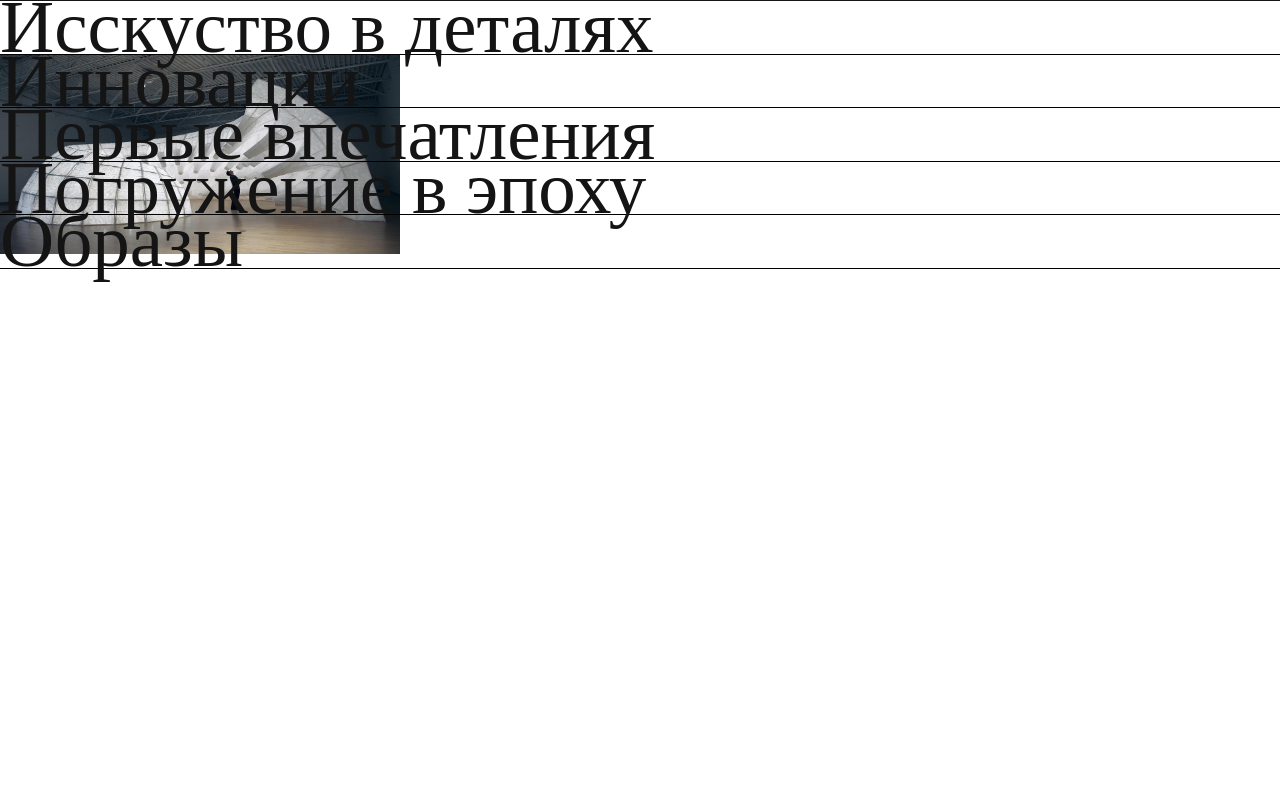
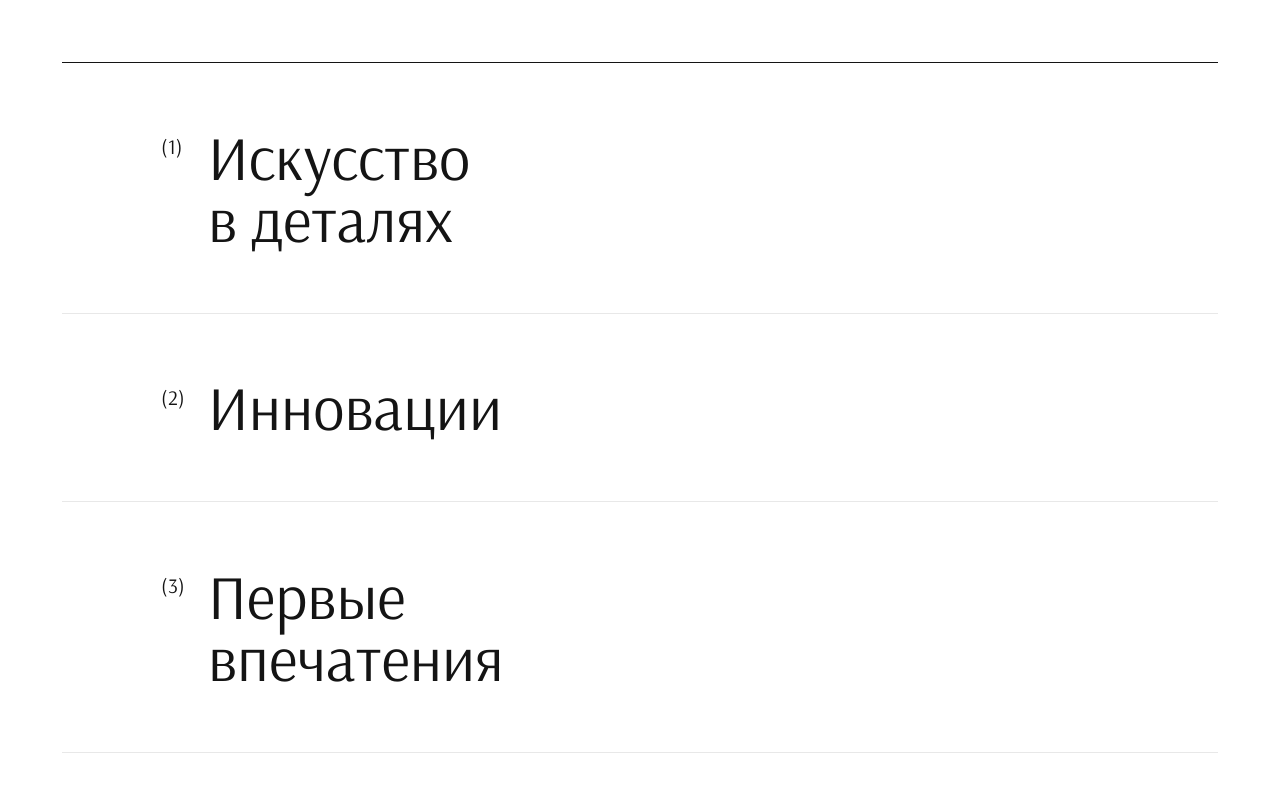
Before and after one commit to SsdyssY/Saitik, a plain HTML site: page Практика2/pages/index.html in a window 1280 px wide. Shown: the top 800 px of the page. Drawn offline with Linux system fonts and the light colour scheme.

Commit message:
Add files via upload

```diff
--- /dev/null
+++ b/Практика2/css/css-art.css
@@ -0,0 +1,41 @@
+html,body{margin:0;padding:0}
+body{font: 76% arial,sans-serif;
+	text-align:center;
+	background:url(../img/7.jpg);
+text-decoration-color: white;}
+@font-face {
+	font-family: Intro;
+	src: url(../fonts/Intro.otf);
+}
+p{margin:0 10px 10px}
+a{display:block;
+padding:10px}
+div#header h1{font-family: Intro;height:80px;
+	line-height:80px;
+	margin:0;
+color: white;
+text-align:center;}
+div#container{text-align:left}
+div#content p{font-family: Intro;line-height:1.;color: #FFCCCC;}
+div#navigation{
+
+}
+text.{
+	color: white;
+}
+div#extra{
+
+}
+div#footer{
+}
+div#footer p{margin:0;padding:5px 10px}
+div#container{width:700px;margin:0 auto}
+div#navigation{float:left;width:350px}
+div#extra{float:right;width:350px}
+div#footer{clear:both;width:100%}
+scale {
+    transition: 1s;
+   }
+   .scale:hover {
+    transform: scale(1.2); /* масштаб */
+   }
--- /dev/null
+++ b/Практика2/css/css.css
@@ -0,0 +1,87 @@
+* {
+	margin: 0;
+	padding: 0;
+}
+:root {
+	--S: #141414;
+	--P: calc(1vw + 1vh);
+	--transition: 1.25s cubic-bezier(.2, .5, 0, 1);
+	--transition-cursor: 2s cubic-bezier(.05, .5, 0, 1);
+}
+@font-face {
+	font-family: arsenal_f;
+	src: url(../fonts/arsenal-regular.woff2);
+}
+body {
+	background-color: #whitesmoke;
+}
+.magic-list {
+	font-family: arsenal_f, sans-serif;
+	font-size: calc(var(--P) * 3);
+	padding: calc(var(--P) * 3);
+}
+.magic-list__item {
+	cursor: none;
+	color: var(--S);
+	text-decoration: none;
+	display: block;
+	line-height: 1;
+	padding: calc(var(--P) * 3) calc(var(--P) * 7);
+	border-bottom: 1px solid rgb(0 0 0 / .09);
+	counter-increment: cm;
+}
+.magic-list__item:first-child {
+	border-top: 1.5px solid var(--S);
+}
+.magic-list__header {
+	width: min-content;
+	transition: transform var(--transition);
+	will-change: transform;
+}
+.magic-list__item::before {
+	content: '(' counter(cm) ')';
+	position: absolute;
+	font-size: calc(var(--P) * 1);
+	margin-left: calc(var(--P) * -2.25);
+	margin-top: calc(var(--P) / 2);
+	letter-spacing: .5px;
+	transition: transform var(--transition);
+	transition-delay: .025s;
+	will-change: transform;
+}
+.magic-list__item:hover .magic-list__header,
+.magic-list__item:hover::before {
+	transform: translate3d(calc(var(--P) * -5), 0, 0);
+}
+.cursor {
+	--width: calc(var(--P) * 22);
+	--height: calc(var(--P) * 14);
+	position: fixed;
+	width: var(--width);
+	height: 0;
+	top: calc(var(--height) * -.5);
+	left: calc(var(--width) * -.5);
+	overflow: hidden;
+    z-index: -1;
+    transform: translate3d(var(--move-x), var(--move-y), 0);
+    transition: transform var(--transition-cursor), height 1s ease;
+    will-change: transform;
+}
+.magic-list__item:hover .cursor {
+	height: var(--height);
+}
+.cursor__image {
+	--cursor-transform: translate3d(calc(var(--move-x) / -5), calc(var(--move-y) / -5), 0);
+	position: relative;
+	width: calc(var(--width) * 2);
+	height: calc(var(--height) * 2);
+	top: calc(var(--height) * -.4);
+	left: calc(var(--width) * -.25);
+	background-size: cover;
+	background-position: center;
+	transform: var(--cursor-transform) scale(1.5);
+	transition: transform var(--transition-cursor);
+}
+.magic-list__item:hover .cursor__image {
+	transform: var(--cursor-transform) scale(1);
+}
--- a/Практика2/pages/index.html
+++ b/Практика2/pages/index.html
@@ -1,41 +1,42 @@
-<html
 <head>
 	<meta http-equiv="X-UA-Compatible" content="IE=edge">
 	<meta name="viewport" content="width=device-width, initial-scale=1.0">
 	<title>Небольшой сайтик</title>
-<link rel="stylesheet" type="text/css" href="../css/style.css" />
-<script src="../js/app.js" defer></script>
+	<link rel="stylesheet" href="../css/css.css">
+	<script src="../js/app.js"></script>
 </head>
 <body>
-	<a href="" class="magic-list_item">
-		<div class="magic-list_header">Исскуство в деталях</div>
+	<div class="magic-list">
+		<a href="art.html" class="magic-list__item">
+			<div class="magic-list__header">Искусство в деталях</div>
 			<div class="cursor">
-			<div class="cursor_image" ><img src="../images/1.jpg" width="400" height="200"></div>
+				<div class="cursor__image" style="background-image: url(../img/1.jpg)"></div>
 			</div>
 		</a>
-	<a href="" class="magic-list_item">
-		<div class="magic-list_header">Инновации</div>
+		<a href="" class="magic-list__item">
+			<div class="magic-list__header">Инновации</div>
 			<div class="cursor">
-			<div class="cursor_image"><img src="../images/2.jpg" width="400" height="200"></div>
+				<div class="cursor__image" style="background-image: url(../img/2.jpg)"></div>
 			</div>
 		</a>
-	<a href="" class="magic-list_item">
-		<div class="magic-list_header">Первые впечатления</div>
+		<a href="" class="magic-list__item">
+			<div class="magic-list__header">Первые впечатения</div>
 			<div class="cursor">
-			<div class="cursor_image"><img src="../images/3.jpg" width="400" height="200"></div>
+				<div class="cursor__image" style="background-image: url(../img/3.jpg)"></div>
 			</div>
 		</a>
-	<a href="" class="magic-list_item">
-		<div class="magic-list_header">Погружение в эпоху</div>
+		<a href="" class="magic-list__item">
+			<div class="magic-list__header">Погружение в эпоху</div>
 			<div class="cursor">
-			<div class="cursor_image"><img src="../images/4.jpg" width="400" height="200"></div>
+				<div class="cursor__image" style="background-image: url(../img/4.jpg)"></div>
 			</div>
 		</a>
-	<a href="" class="magic-list_item">
-		<div class="magic-list_header">Образы</div>
+		<a href="" class="magic-list__item">
+			<div class="magic-list__header">Образы</div>
 			<div class="cursor">
-			<div class="cursor_image"><img src="../images/5.jpg" width="400" height="200"></div>
+				<div class="cursor__image" style="background-image: url(../img/5.jpg)"></div>
 			</div>
 		</a>
+	</div>
 </body>
 </html>
```
Also changed, not shown: Практика2/pages/art.html (added, +33 -0 lines), Практика2/fonts/Intro.otf (added), Практика2/fonts/arsenal-regular.woff2 (added), Практика2/img/1.jpg (added), Практика2/img/2.jpg (added), Практика2/img/3.jpg (added), Практика2/img/4.jpg (added), Практика2/img/5.jpg (added), Практика2/img/6.jpg (added), Практика2/img/7.jpg (added). Lines whose indentation alone changed are shown as unchanged.
